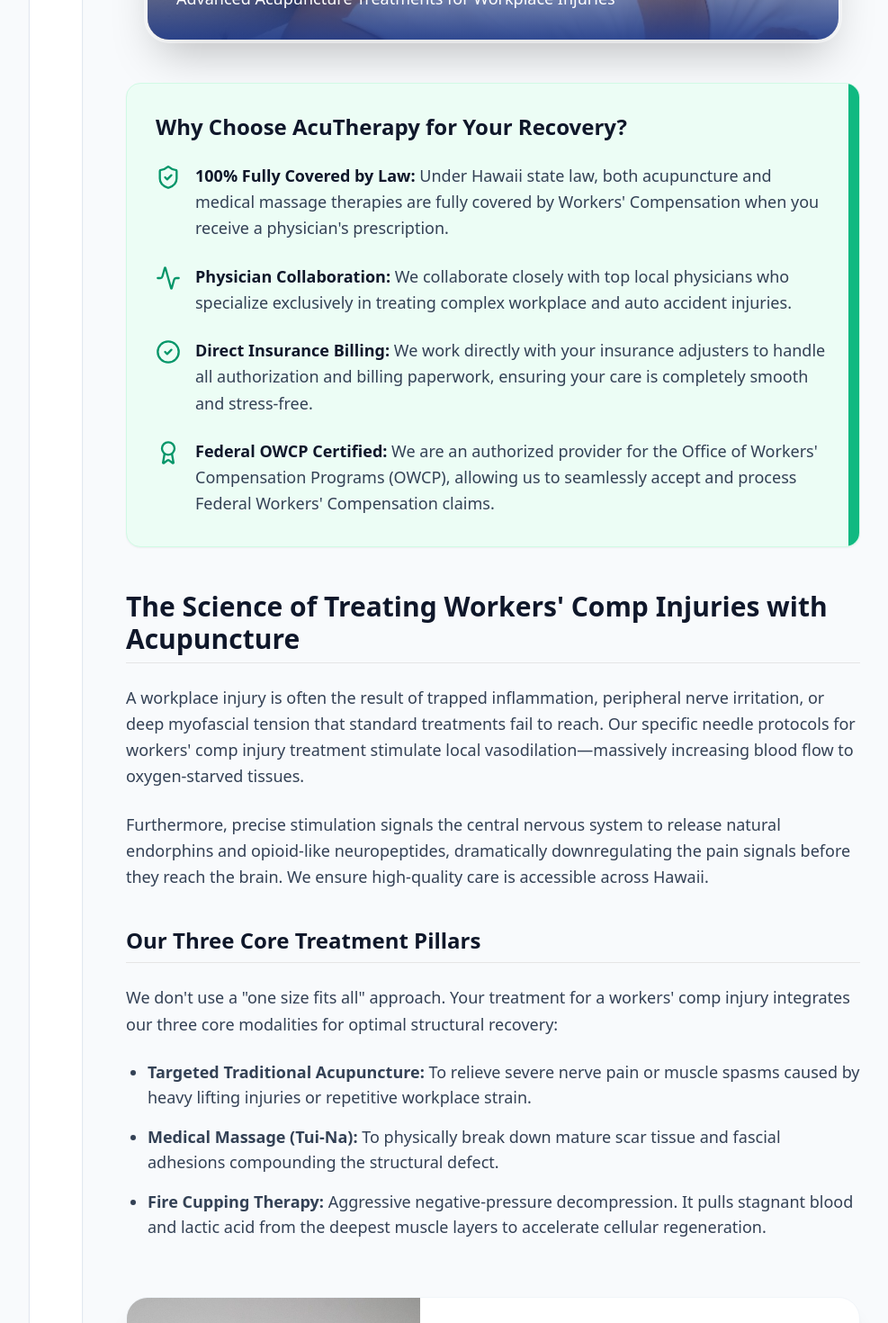
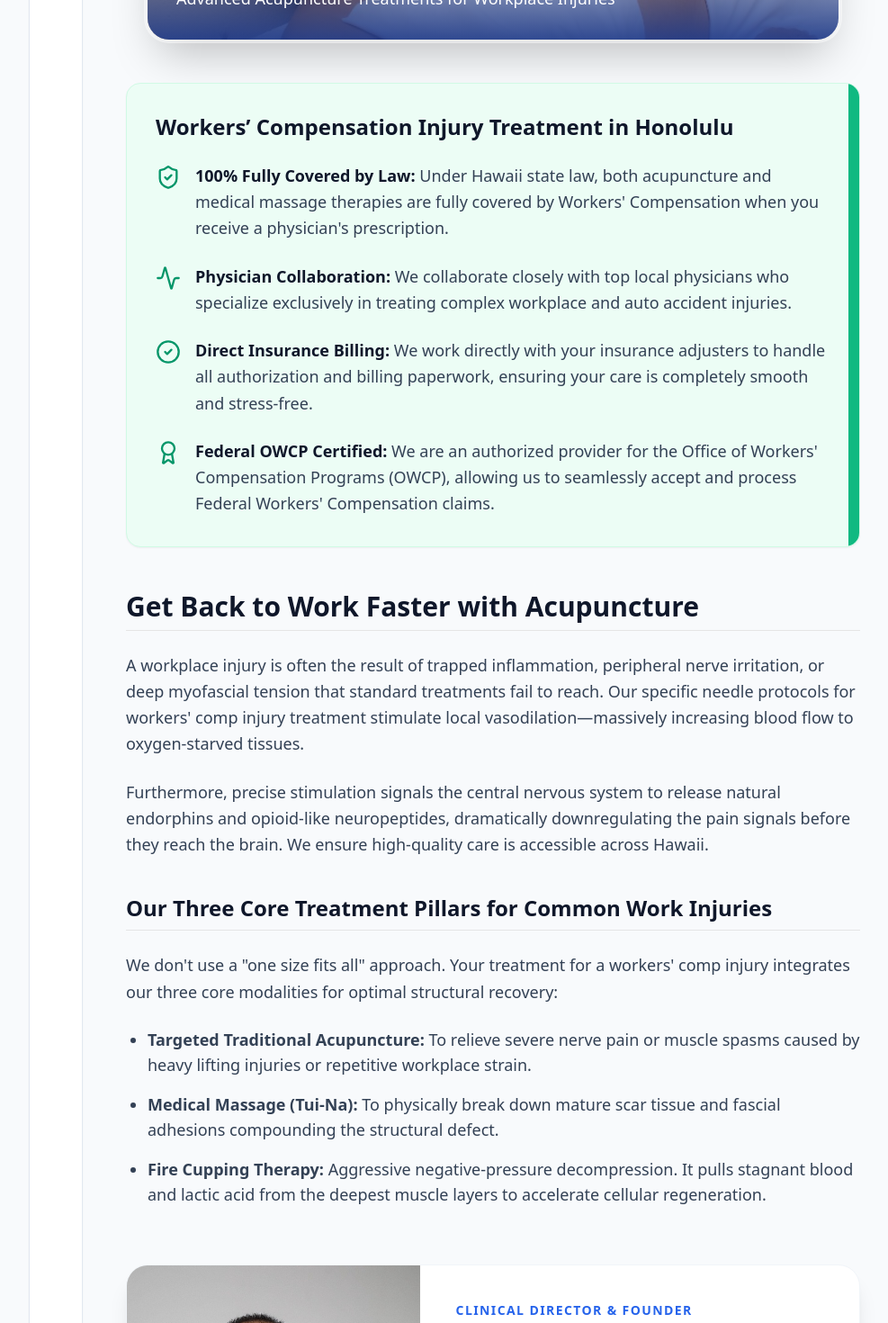
Before and after one commit to acutherapy/acutherapy-web-v2, a React (Vite) app: page /workers-injury in a window 1280 px wide. Shown: the part 1780-3250 px from the top of the page at 90% size, without its empty margins (92-1079 px from the left). Built offline with nearby package versions, Linux system fonts and the light colour scheme.

Commit message:
Update WorkersCompAcupunctureHonoluluPage.tsx

```diff
--- a/src/pages/WorkersCompAcupunctureHonoluluPage.tsx
+++ b/src/pages/WorkersCompAcupunctureHonoluluPage.tsx
@@ -158,7 +158,7 @@ If you have a workers’ compensation claim in Hawaii, your treatment is typical
 
             <div className="bg-emerald-50 rounded-2xl p-8 mb-12 border border-emerald-100 shadow-sm relative overflow-hidden">
               <div className="absolute top-0 right-0 w-3 h-full bg-emerald-500"></div>
-              <h2 className="text-2xl font-extrabold text-slate-900 mb-6">Why Choose AcuTherapy for Your Recovery?</h2>
+              <h2 className="text-2xl font-extrabold text-slate-900 mb-6">Workers’ Compensation Injury Treatment in Honolulu</h2>
               <ul className="space-y-6">
                 <li className="flex items-start">
                   <ShieldCheck className="text-emerald-600 mr-4 h-7 w-7 flex-shrink-0 mt-0.5" />
@@ -187,14 +187,14 @@ If you have a workers’ compensation claim in Hawaii, your treatment is typical
               </ul>
             </div>
 
-            <h2 className="text-3xl font-bold text-slate-900 mt-12 mb-6 border-b pb-2">The Science of Treating Workers' Comp Injuries with Acupuncture</h2>
+            <h2 className="text-3xl font-bold text-slate-900 mt-12 mb-6 border-b pb-2">Get Back to Work Faster with Acupuncture</h2>
             <p className="text-lg text-slate-700 leading-relaxed mb-6">
               A workplace injury is often the result of trapped inflammation, peripheral nerve irritation, or deep myofascial tension that standard treatments fail to reach. Our specific needle protocols for workers' comp injury treatment stimulate local vasodilation—massively increasing blood flow to oxygen-starved tissues.
             </p>
             <p className="text-lg text-slate-700 leading-relaxed mb-6">
               Furthermore, precise stimulation signals the central nervous system to release natural endorphins and opioid-like neuropeptides, dramatically downregulating the pain signals before they reach the brain. We ensure high-quality care is accessible across Hawaii.
             </p>
-            <h3 className="text-2xl font-bold text-slate-900 mt-10 mb-6 border-b pb-2">Our Three Core Treatment Pillars</h3>
+            <h3 className="text-2xl font-bold text-slate-900 mt-10 mb-6 border-b pb-2">Our Three Core Treatment Pillars for Common Work Injuries</h3>
             <p className="text-lg text-slate-700 leading-relaxed mb-6">
               We don't use a "one size fits all" approach. Your treatment for a workers' comp injury integrates our three core modalities for optimal structural recovery:
             </p>
@@ -268,7 +268,7 @@ If you have a workers’ compensation claim in Hawaii, your treatment is typical
 <div className="mt-12 bg-blue-50 border border-blue-100 rounded-2xl p-8 text-center mb-8">
 <h2 className="text-3xl font-bold text-blue-900 mb-4">Ready to find relief?</h2>
 <p className="text-lg text-blue-700 mb-8">Stop living in discomfort. Located right here in Honolulu, we are here to help you restore your well-being.</p>
-<Link to="/book-appointment"><Button className="bg-blue-600 hover:bg-blue-700 text-white font-bold py-4 px-8 rounded-full text-lg shadow-lg transition-all">Get Your Personalized Recovery Plan</Button></Link>
+<Link to="/book-appointment"><Button className="bg-blue-600 hover:bg-blue-700 text-white font-bold py-4 px-8 rounded-full text-lg shadow-lg transition-all">Start Your Workers’ Comp Recovery Today</Button></Link>
 <p className="text-blue-600 text-sm mt-3 opacity-80 font-medium tracking-wide">Takes less than 60 seconds</p>
 <p className="text-red-500 font-bold mt-4">The longer you wait, the harder it is to fix.</p>
 </div>
@@ -281,15 +281,15 @@ If you have a workers’ compensation claim in Hawaii, your treatment is typical
               <div className="bg-blue-600 h-2 w-full"></div>
               <CardContent className="p-8 text-center">
                 <h3 className="text-2xl font-bold text-slate-900 mb-2">Book Your Visit</h3>
-                <p className="text-slate-600 mb-8 text-sm">Bridge the gap to a pain-free life today.</p>
+                <p className="text-slate-600 mb-8 text-sm">Delaying treatment after a work injury can slow recovery and affect your return-to-work timeline.</p>
                 <div className="flex flex-col gap-4">
                   <Link to="/book-appointment">
                     <Button className="w-full bg-blue-600 hover:bg-blue-700 h-14 text-lg">
-                      <Calendar className="mr-2" /> Schedule Online
+                      <Calendar className="mr-2" /> Start Your Workers’ Comp Recovery Today
                     </Button>
                   </Link>
                   <Button variant="outline" className="w-full h-14 text-lg border-2 border-slate-200" onClick={() => window.location.href = 'tel:+18085287177'}>
-                    <PhoneCall className="mr-2 h-5 w-5 text-blue-600" /> (808) 528-7177
+                    <PhoneCall className="mr-2 h-5 w-5 text-blue-600" /> Call Now (808) 528-7177
                   </Button>
                 </div>
 
```
